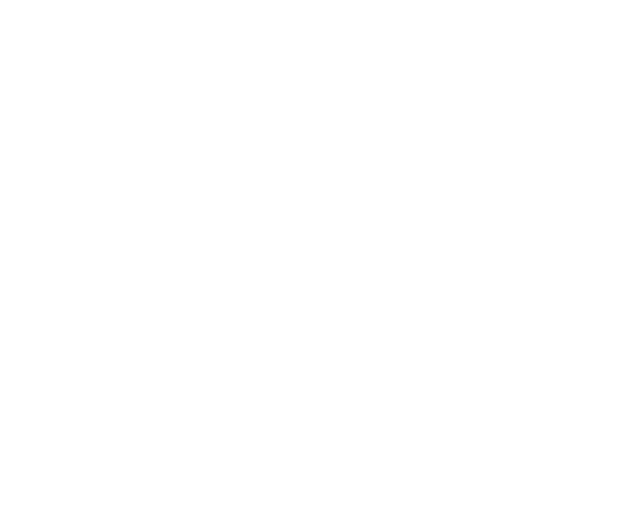
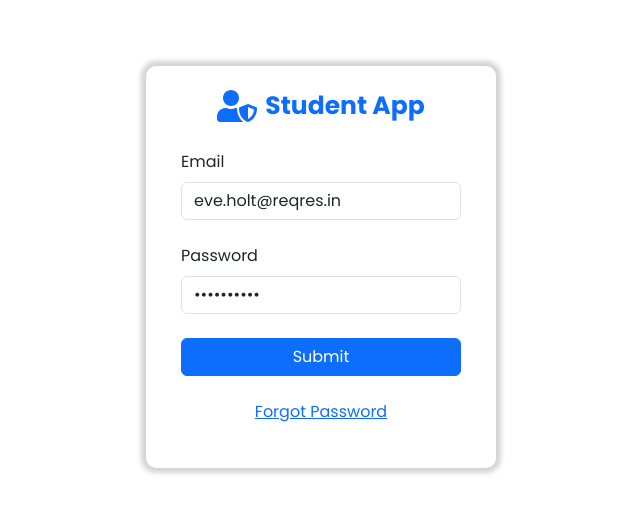
Before and after one commit to khoanguyen84/RJ2311R1, a React app in the folder student-app/: page /login in a window 1280 px wide. Before the commit this address had no page. Shown: the part 133-646 px from the top of the page, without its empty margins (319-959 px from the left). Built offline with nearby package versions, Linux system fonts and the light colour scheme; the HTML template or start-up script is replaced by a standard one.

Commit message:
complete update student, complate login page, get token, build access denied page

```diff
--- a/student-app/src/App.jsx
+++ b/student-app/src/App.jsx
@@ -6,12 +6,16 @@ import StudentPage from './pages/StudentPage'
 import StudentList from './components/student/StudentList'
 import CreateStudent from './components/student/CreateStudent'
 import StudentDetail from './components/student/StudentDetail'
+import LoginPage from './pages/LoginPage'
+import NotPermissionPage from './pages/NotPermissionPage'
 
 function App() {
   return (
     <>
       <Routes>
-        <Route path='/' element={<DepartmentPage />} />
+        <Route path='/' element={<LoginPage />} />
+        <Route path='/login' element={<LoginPage />} />
+        <Route path='/department' element={<DepartmentPage />} />
         <Route path='/dashboard' element={<DepartmentPage />} />
         <Route path='/student' element={<StudentPage />} >
           <Route index element={<StudentList />} />
@@ -19,7 +23,7 @@ function App() {
           <Route path='add' element={<CreateStudent />} />
           <Route path=':studentId' element={<StudentDetail />} />
         </Route>
-
+        <Route path='/not-permission' element={<NotPermissionPage />} />
       </Routes>
     </>
   )
--- a/student-app/src/components/header/Header.jsx
+++ b/student-app/src/components/header/Header.jsx
@@ -1,16 +1,20 @@
 import { PiStudentBold } from "react-icons/pi";
 import { FaSignOutAlt } from "react-icons/fa";
-import { Link } from "react-router-dom";
-export default function Header(){
+import { Link, useNavigate } from "react-router-dom";
+export default function Header() {
+    const navigate = useNavigate()
+    const handleSignout = () => {
+        navigate('/login', { replace: true })
+    }
     return (
         <nav className="navbar navbar-expand-lg ">
             <div className="container border-bottom">
                 <Link to={'/'} className="navbar-brand d-flex align-items-center">
-                    <PiStudentBold size={40} className="me-2"/>
+                    <PiStudentBold size={40} className="me-2" />
                     Student App
                 </Link>
-                <button className="btn btn-signout d-flex align-items-center">
-                    <FaSignOutAlt className="me-2" size={18}/>
+                <button onClick={handleSignout} className="btn btn-signout d-flex align-items-center">
+                    <FaSignOutAlt className="me-2" size={18} />
                     Sign out
                 </button>
             </div>
--- /dev/null
+++ b/student-app/src/components/spinner/Spinner.jsx
@@ -0,0 +1,12 @@
+export default function Spinner() {
+    return (
+        <div className="spinner">
+            <div className="spinner-border text-success" role="status">
+            </div>
+            <div className="spinner-border text-danger" role="status">
+            </div>
+            <div className="spinner-border text-warning" role="status">
+            </div>
+        </div>
+    )
+}
--- a/student-app/src/components/student/CreateStudent.jsx
+++ b/student-app/src/components/student/CreateStudent.jsx
@@ -128,7 +128,7 @@ export default function CreateStudent() {
                         <input
                             type="tel"
                             className={`${errors.mobile?.message ? 'is-invalid' : ''} form-control`}
-                            placeholder="Fullname..."
+                            placeholder="Mobile..."
                             {...register('mobile')}
                         />
                         <span className="invalid-feedback">{errors.mobile?.message}</span>
--- a/student-app/src/components/student/StudentDetail.jsx
+++ b/student-app/src/components/student/StudentDetail.jsx
@@ -7,6 +7,7 @@ import { BsGenderAmbiguous } from "react-icons/bs";
 import { FcDepartment } from "react-icons/fc";
 import dayjs from "dayjs";
 import { Link } from "react-router-dom";
+import Spinner from "../spinner/Spinner";
 
 export default function StudentDetail() {
     const { studentId } = useParams()
@@ -25,7 +26,7 @@ export default function StudentDetail() {
     return (
         <>
             {
-                loading ? <p>Loading...</p> : (
+                loading ? <Spinner/> : (
                     <>
                         <div className="d-flex align-items-center">
                             <img className="avatar-lg me-4" src={student?.avatarUrl} alt="" />
--- a/student-app/src/index.css
+++ b/student-app/src/index.css
@@ -34,3 +34,30 @@
 .border-dashed{
     border-bottom: 1px dashed lightgrey
 }
+.spinner{
+    width: 100%;
+    height: 100%;
+    background-color: rgba(255,255,255, 0.7);
+    position: absolute;
+    display: flex;
+    align-items: center;
+    justify-content: center;
+    top: 0;
+    left: 0;
+    z-index: 1000
+}
+
+.login-page{
+    width: 350px;
+    padding: 20px 35px;
+    border-radius: 10px;
+    box-shadow: 0px 0px 5px 5px lightgray;
+}
+
+.login-page h6{
+    color: #0D6EFD;
+    display: flex;
+    align-items: center;
+    font-size: 25px;
+    font-weight: 900;
+}
--- /dev/null
+++ b/student-app/src/layouts/AccountLayout.jsx
@@ -0,0 +1,7 @@
+export default function AccountLayout({ children }) {
+    return (
+        <div className="d-flex align-items-center justify-content-center vh-100">
+            {children}
+        </div>
+    )
+}
--- a/student-app/src/layouts/MainLayout.jsx
+++ b/student-app/src/layouts/MainLayout.jsx
@@ -1,8 +1,28 @@
+import { useEffect } from "react";
 import Footer from "../components/footer/Footer";
 import Header from "../components/header/Header";
 import Sidebar from "../components/sidebar/Sidebar";
+import { useNavigate } from "react-router-dom";
 
 export default function MainLayout({ children }) {
+    const navigate = useNavigate()
+    const getToken = () => {
+        let cookieArr = document.cookie.split(';').map((item => item.split('=')))
+        let cookieObj = cookieArr.reduce((obj, [key, value]) => {
+            obj = {
+                ...obj,
+                [key.trim()]: value
+            }
+            return obj
+        }, {})
+        return cookieObj
+    }
+    let cookies = getToken()
+    useEffect(() => {
+        if(!cookies || !cookies?.student_app_token) {
+            navigate('/not-permission')
+        }
+    }, [cookies])
     return (
         <>
             <Header />
--- /dev/null
+++ b/student-app/src/pages/LoginPage.jsx
@@ -0,0 +1,93 @@
+import AccountLayout from "../layouts/AccountLayout";
+import { FaUserShield } from "react-icons/fa";
+import { Link, useNavigate } from "react-router-dom";
+import * as yup from 'yup'
+import { yupResolver } from "@hookform/resolvers/yup"
+import { useForm } from "react-hook-form";
+import { toast } from "react-toastify";
+import { useState } from "react";
+import Spinner from "../components/spinner/Spinner";
+
+const schema = yup.object({
+    email: yup.string().required(),
+    password: yup.string().required()
+})
+
+export default function LoginPage() {
+    const { register, handleSubmit, reset, formState: { errors } } = useForm({
+        resolver: yupResolver(schema),
+        defaultValues: {
+            email: 'eve.holt@reqres.in',
+            password: 'cityslicka'
+        }
+    })
+    const navigate = useNavigate()
+    const [loading, setLoading] = useState(false)
+    const handleLogin = async (values) => {
+        try {
+            setLoading(true)
+            let loginRes = await fetch('https://reqres.in/api/login', {
+                method: "POST",
+                headers: {
+                    'Content-Type': 'application/json'
+                },
+                body: JSON.stringify(values)
+            })
+
+            let data = await loginRes.json()
+            if (data?.token) {
+                let date = new Date()
+                // let expires = date.setDate(date.getDate() + 1)
+                let expires = date.setMinutes(date.getMinutes() + 1)
+                console.log(`student_app_token=${data?.token}; expires=${(new Date(expires)).toUTCString()}`);
+                document.cookie = `student_app_token=${data?.token}; expires=${(new Date(expires)).toUTCString()}`
+                navigate('/student', { replace: true })
+            }
+
+            if (data?.error) {
+                toast.error('User not found')
+            }
+            setLoading(false)
+        } catch (error) {
+
+        }
+    }
+
+    return (
+        <AccountLayout>
+            {loading ? <Spinner /> : null}
+            <div className="login-page d-flex flex-column align-items-center justify-content-center">
+                <h6 className="mb-4">
+                    <FaUserShield className="me-2" size={40} />
+                    Student App
+                </h6>
+                <form onSubmit={handleSubmit(handleLogin)} className="w-100">
+                    <div className="form-group mb-4">
+                        <label className="form-label">Email</label>
+                        <input
+                            type="email"
+                            className={`${errors.email?.message ? 'is-invalid' : ''} form-control`}
+                            {...register('email')}
+                        />
+                        <span className="invalid-feedback">{errors.email?.message}</span>
+                    </div>
+                    <div className="form-group mb-4">
+                        <label className="form-label">Password</label>
+                        <input
+                            type="password"
+                            className={`${errors.password?.message ? 'is-invalid' : ''} form-control`}
+                            {...register('password')}
+                        />
+                        <span className="invalid-feedback">{errors.password?.message}</span>
+                    </div>
+                    <div className="form-group mb-4 d-flex">
+                        <input type="submit" className="btn btn-primary flex-grow-1" />
+                    </div>
+                    <div className="form-group mb-4 d-flex justify-content-center">
+                        <Link to={'/'}>Forgot Password</Link>
+                    </div>
+                </form>
+            </div>
+        </AccountLayout>
+    )
+}
--- /dev/null
+++ b/student-app/src/pages/NotPermissionPage.jsx
@@ -0,0 +1,7 @@
+export default function NotPermissionPage() {
+    return (
+        <div>
+            Access Denied
+        </div>
+    )
+}
```
Also changed, not shown: student-app/src/components/student/ModifyStudentModal.jsx (+30 -2 lines), student-app/src/components/student/StudentList.jsx (+4 -3 lines).
